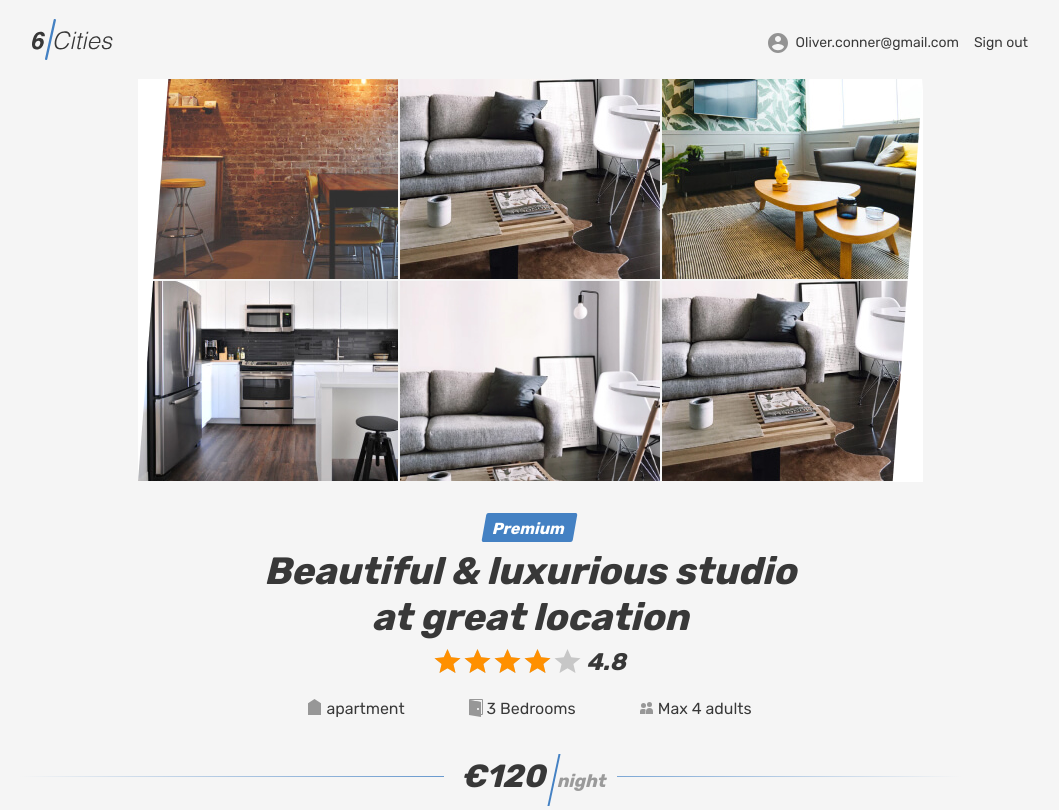
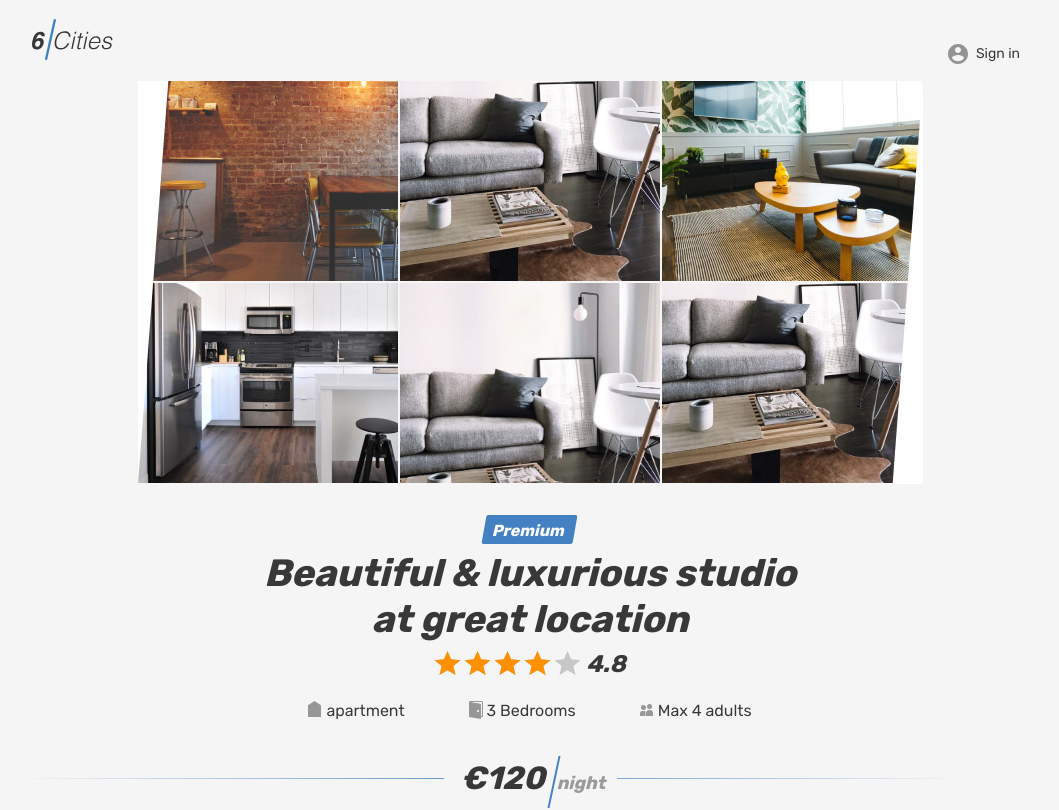
Before and after one commit to Magusest/2075199-six-cities-simple-12, a React (Create React App) app in the folder project/: page /offer/1 in a window 1280 px wide. Shown: the top 810 px of the page, without its empty margins (110-1169 px from the left). Built offline with nearby package versions, Linux system fonts and the light colour scheme.

Commit message:
Refact logo and header

```diff
--- /dev/null
+++ b/project/src/components/authorization/authorization.tsx
@@ -0,0 +1,17 @@
+import { AppRoute } from 'const';
+import { Link } from 'react-router-dom';
+
+export default function Authrizarion() {
+  return (
+    <nav className="header__nav">
+      <ul className="header__nav-list">
+        <li className="header__nav-item user">
+          <Link className="header__nav-link header__nav-link--profile" to={AppRoute.Login}>
+            <div className="header__avatar-wrapper user__avatar-wrapper"></div>
+            <span className="header__login">Sign in</span>
+          </Link>
+        </li>
+      </ul>
+    </nav>
+  );
+}
--- a/project/src/components/header/header.tsx
+++ b/project/src/components/header/header.tsx
@@ -1,8 +1,10 @@
 import { AppRoute } from 'const';
-import { Logo } from 'components';
-import { Link } from 'react-router-dom';
+import { Logo, Authtorization } from 'components';
+import { useLocation } from 'react-router-dom';
 
 function Header(): JSX.Element {
+  const {pathname} = useLocation();
+
   return (
     <header className="header">
       <div className="container">
@@ -11,19 +13,7 @@ function Header(): JSX.Element {
             <Logo />
           </div>
           <nav className="header__nav">
-            <ul className="header__nav-list">
-              <li className="header__nav-item user">
-                <div className="header__nav-profile">
-                  <div className="header__avatar-wrapper user__avatar-wrapper"></div>
-                  <span className="header__user-name user__name">Oliver.conner@gmail.com</span>
-                </div>
-              </li>
-              <li className="header__nav-item">
-                <Link className="header__nav-link" to={AppRoute.Main}>
-                  <span className="header__signout">Sign out</span>
-                </Link>
-              </li>
-            </ul>
+            {AppRoute.Login === pathname ? null : <Authtorization />}
           </nav>
         </div>
       </div>
--- a/project/src/components/index.ts
+++ b/project/src/components/index.ts
@@ -5,3 +5,4 @@ export { default as Header } from './header/header';
 export { default as HeaderForAuth } from './header/header-for-auth';
 export { default as OffersList } from './offers-list/offers-list';
 export { default as ReviewsForm } from './reviews-form/reviews-form';
+export { default as Authtorization } from './authorization/authorization';
--- a/project/src/components/logo/logo.tsx
+++ b/project/src/components/logo/logo.tsx
@@ -1,11 +1,23 @@
-import { Link } from 'react-router-dom';
+import { AppRoute } from 'const';
+import { Link, useLocation } from 'react-router-dom';
 
 function Logo(): JSX.Element {
-  return (
-    <Link className="header__logo-link" to="/">
-      <img className="header__logo" src="img/logo.svg" alt="6 cities logo" width="81" height="41" />
-    </Link>
-  );
+  const { pathname } = useLocation();
+
+  switch(pathname) {
+    case (AppRoute.Main):
+      return (
+        <div className="header__logo-link">
+          <img className="header__logo" src="img/logo.svg" alt="6 cities logo" width="81" height="41" />
+        </div>
+      );
+    default:
+      return (
+        <Link className="header__logo-link" to="/">
+          <img className="header__logo" src="img/logo.svg" alt="6 cities logo" width="81" height="41" />
+        </Link>
+      );
+  }
 }
 
 export default Logo;
--- a/project/src/pages/login-page/login-page.tsx
+++ b/project/src/pages/login-page/login-page.tsx
@@ -1,7 +1,7 @@
 import { AppRoute } from 'const';
 import { Link } from 'react-router-dom';
 import { Helmet } from 'react-helmet-async';
-import { HeaderForAuth } from 'components';
+import { Header } from 'components';
 
 function LoginPage() {
   return (
@@ -10,7 +10,7 @@ function LoginPage() {
         <title>Шесть городов. Авторизация.</title>
       </Helmet>
 
-      <HeaderForAuth />
+      <Header />
 
       <main className="page__main page__main--login">
         <div className="page__login-container container">
```
Also changed, not shown: project/src/components/reviews-form/reviews-form.tsx (+0 -15 lines), project/src/pages/offer-page/offer-page.tsx (+0 -46 lines).
